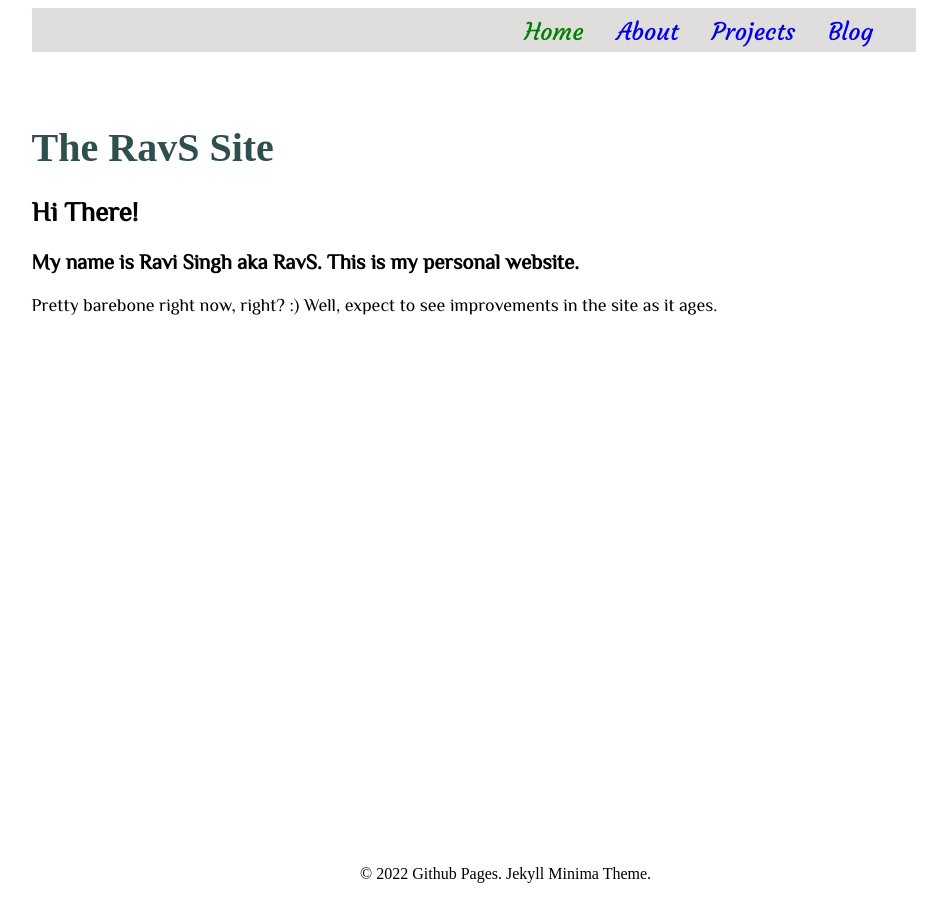
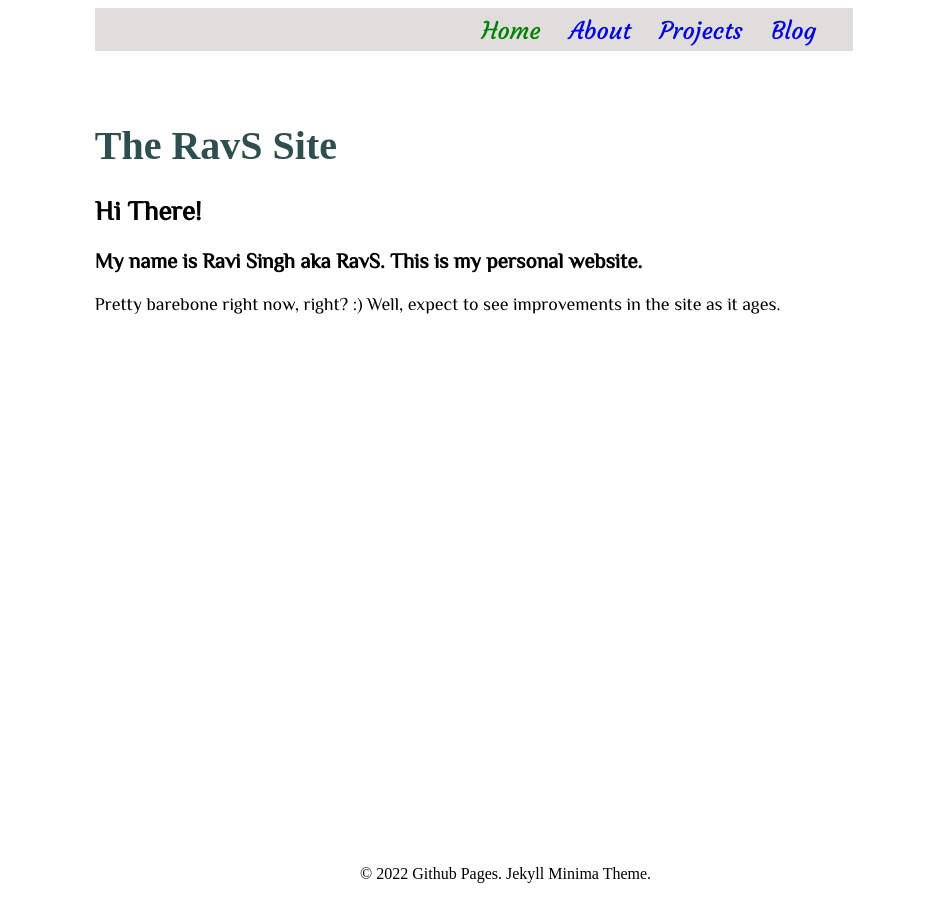
Before and after one commit to codeRSH/codeRSH.github.io, a Jekyll site: the page built from index.markdown, in a window 1280 px wide. Shown: the whole page, without its empty margins (166-1113 px from the left). Built offline with Jekyll 4.4.1, drawn with Linux system fonts in a browser that asks for light colours; some web fonts are replaced.

Commit message:
2023-06-29

```diff
--- a/assets/css/styles.scss
+++ b/assets/css/styles.scss
@@ -8,18 +8,18 @@
 
 .navigation {
   font: normal normal 24px Courgette;
-  width: 70%;
+  width: 60%;
   position: relative;
-  left: 15%;
+  left: 20%;
   background-color: #e0dddd;
   padding-bottom: 5px;
 }
 
 .content {
   font: normal normal 18px Philosopher;
-  width: 70%;
+  width: 60%;
   position: relative;
-  left: 15%;
+  left: 20%;
   top: 5%;
 }
 
```
